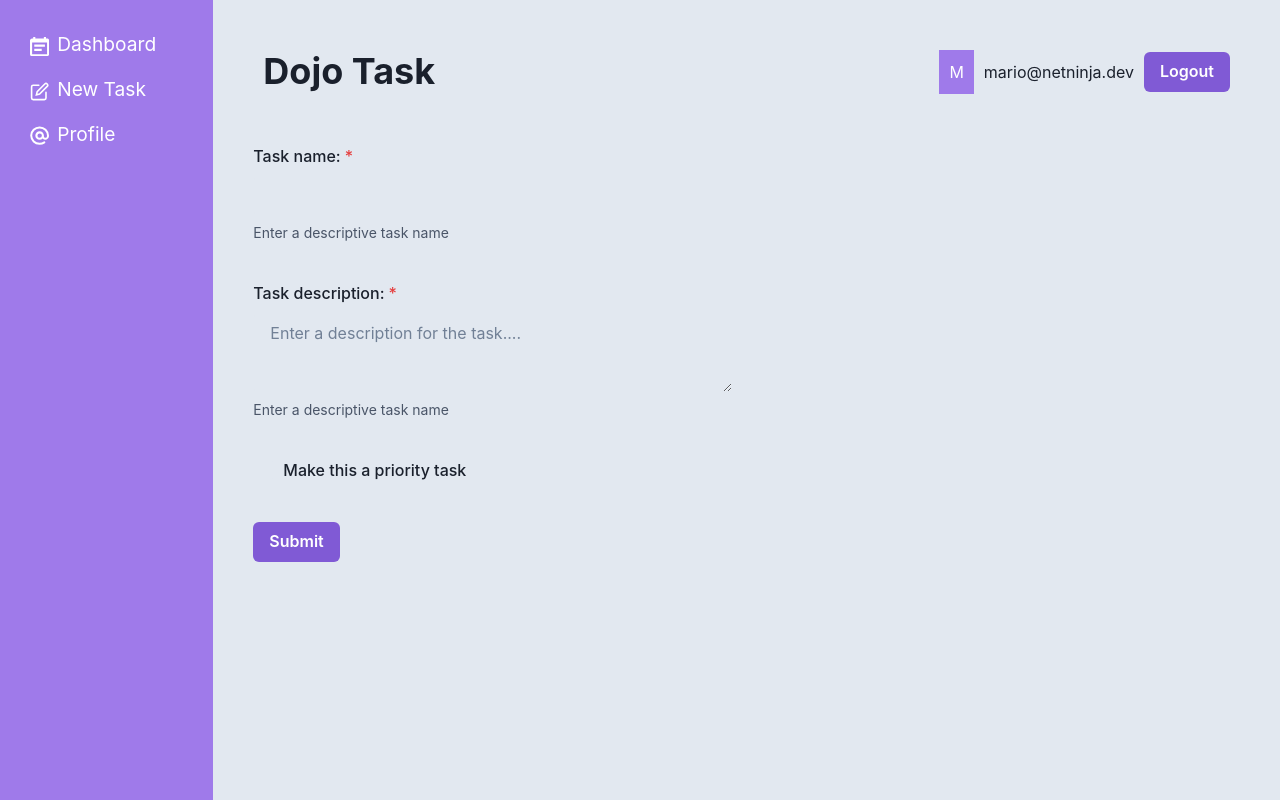
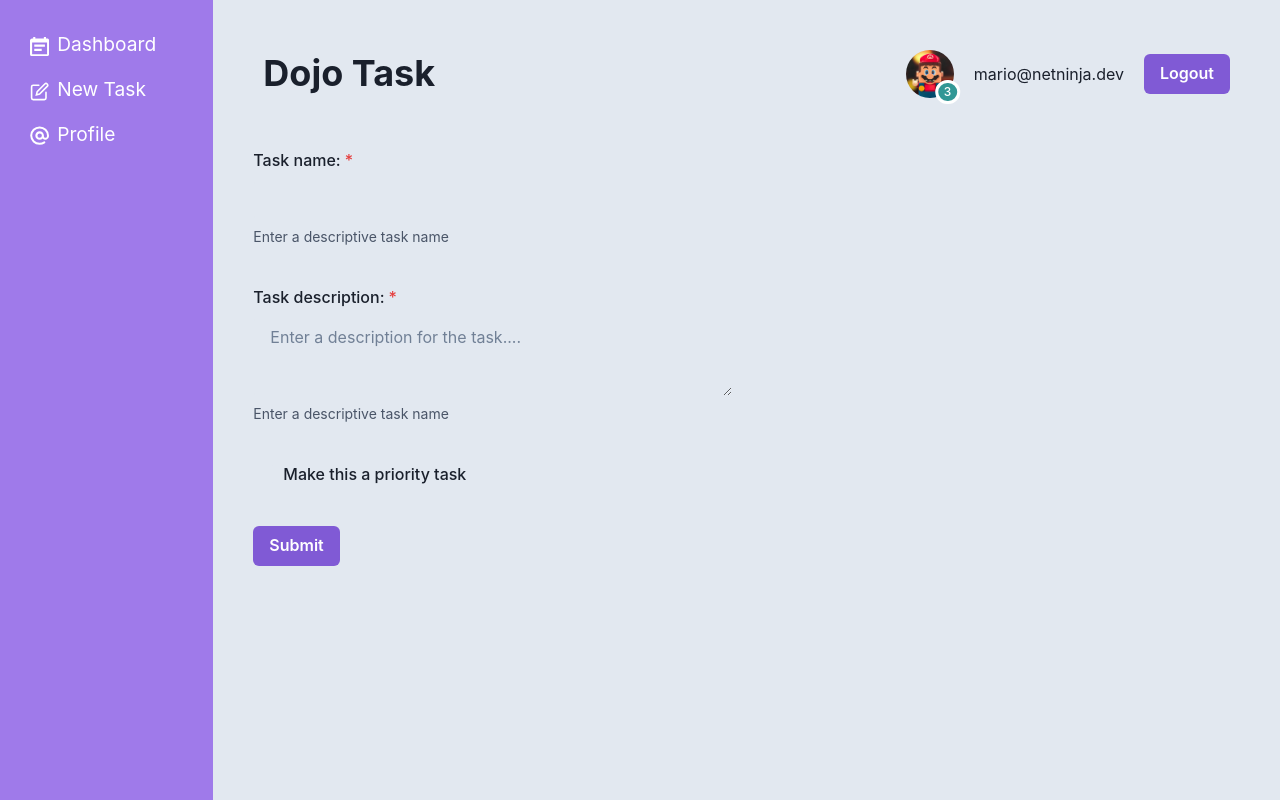
Before and after one commit to freddyasp21/app-chakraUI, a React (Vite) app: page /create in a window 1280 px wide. Built offline with nearby package versions, Linux system fonts and the light colour scheme.

Commit message:
add avatars image

```diff
--- a/src/components/Navbar.jsx
+++ b/src/components/Navbar.jsx
@@ -1,5 +1,7 @@
 import { UnlockIcon } from "@chakra-ui/icons";
 import {
+  Avatar,
+  AvatarBadge,
   Box,
   Button,
   Flex,
@@ -32,10 +34,12 @@ function Navbar() {
 
       <Spacer />
 
-      <HStack spacing="10px">
-        <Box bg="purple.400" p="10px" color="white">
-          M
-        </Box>
+      <HStack spacing="20px">
+        <Avatar src="/img/mario.png">
+          <AvatarBadge w="1.3em" bg="teal.500">
+            <Text fontSize="xs" color="white">3</Text>
+          </AvatarBadge>
+          </Avatar>
         <Text>mario@netninja.dev</Text>
         <Button colorScheme="purple" onClick={showToast}>
           Logout
--- a/src/pages/Dashboard.jsx
+++ b/src/pages/Dashboard.jsx
@@ -1,5 +1,5 @@
 import { EditIcon, ViewIcon } from "@chakra-ui/icons";
-import {Box, Button, Card, CardBody, CardFooter, CardHeader, Divider, Flex, HStack, Heading, SimpleGrid, Text } from "@chakra-ui/react";
+import {Avatar, Box, Button, Card, CardBody, CardFooter, CardHeader, Divider, Flex, HStack, Heading, SimpleGrid, Text } from "@chakra-ui/react";
 import { useLoaderData } from "react-router-dom";
 
 export default function Dashboard() {
@@ -11,9 +11,7 @@ export default function Dashboard() {
         <Card key={task.id} borderTop="8px" borderColor="purple.400" bg="white">
           <CardHeader>
             <Flex gap={5}>
-              <Box w="50px" h="50px">
-
-              </Box>
+              <Avatar src={task.img}/>
               <Box >
                 <Heading as="h3" size="sm">{task.title}</Heading>
                 <Text>by {task.author}</Text>
```
